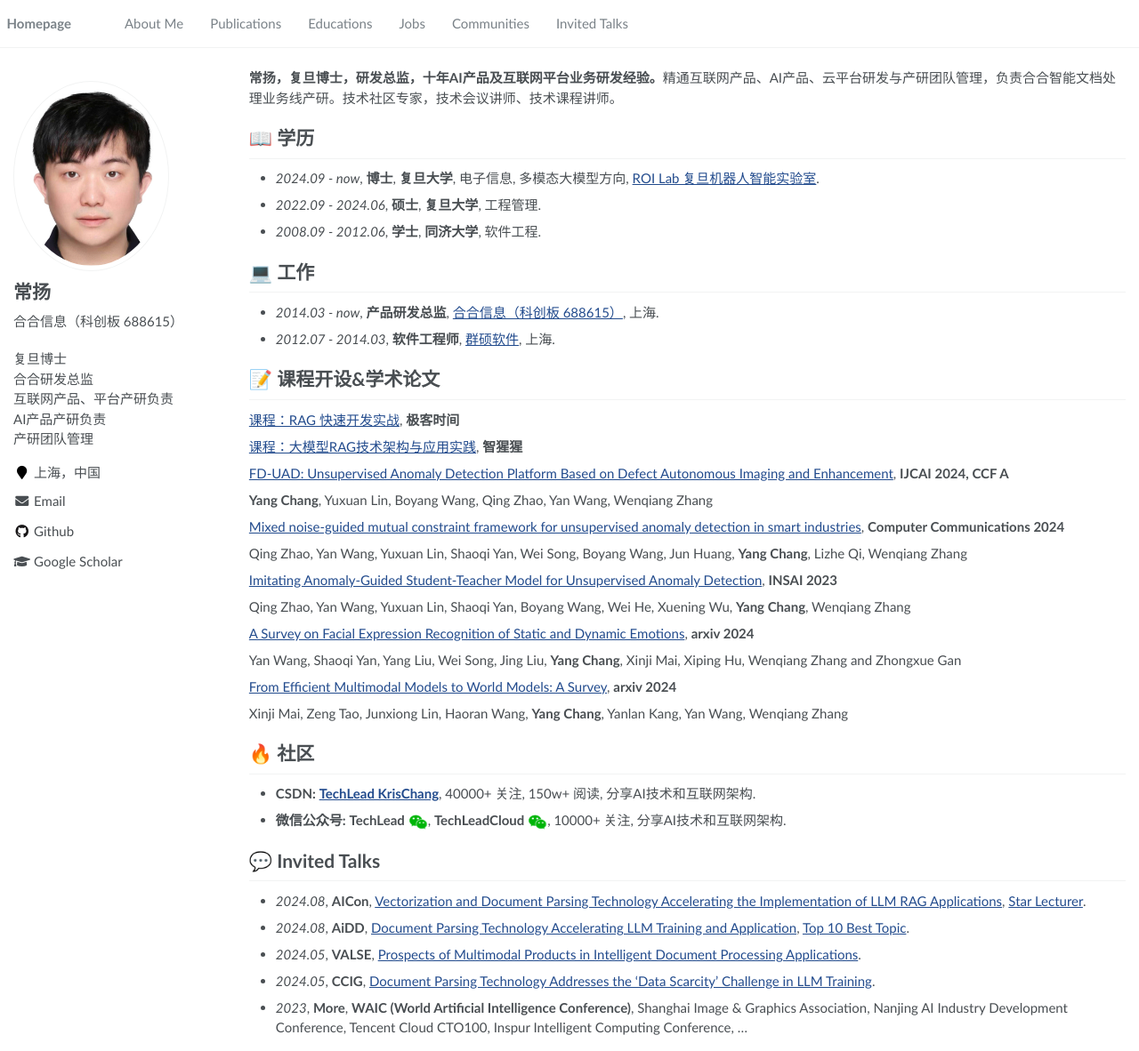
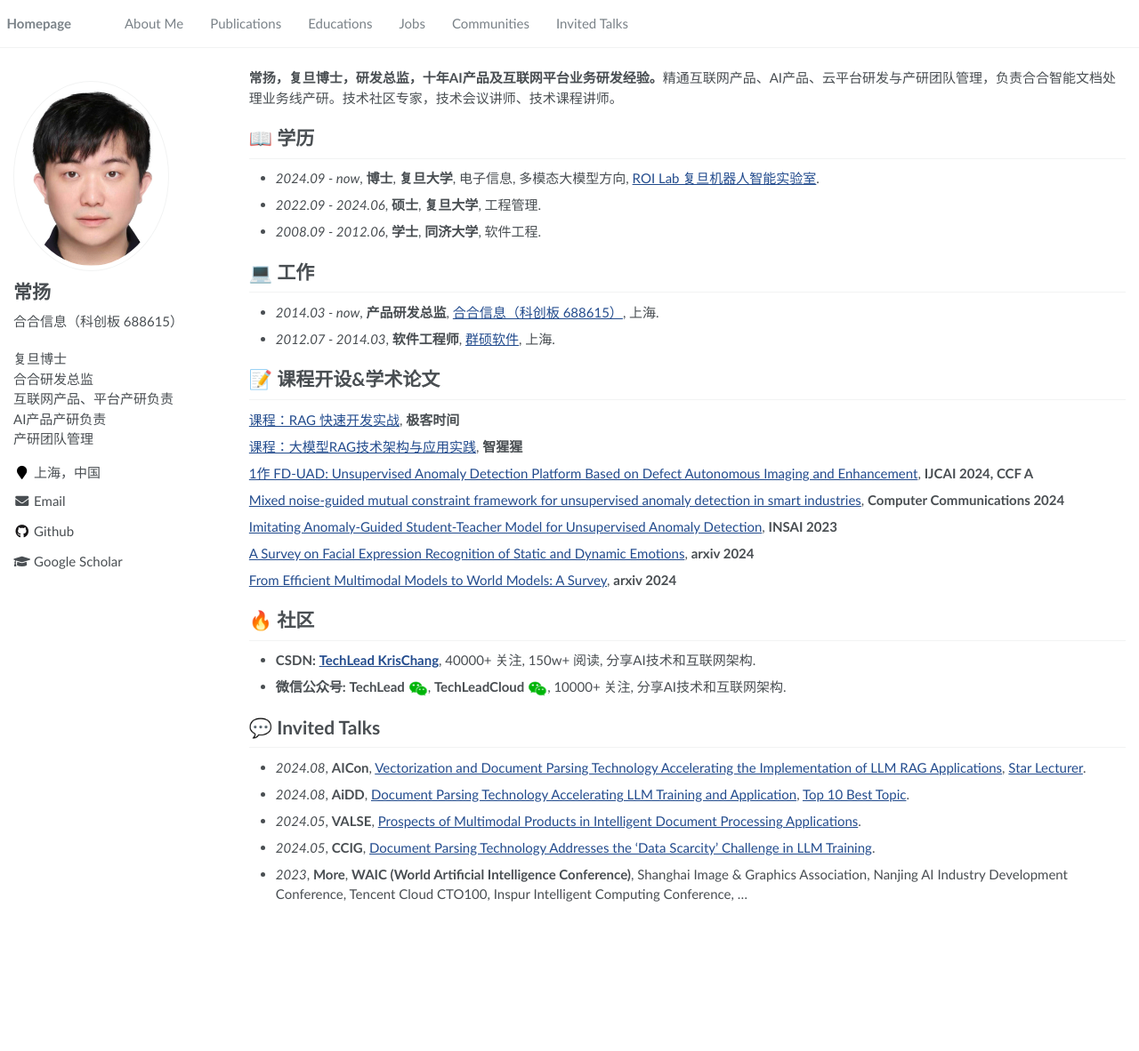
Before and after one commit to yangchangcy/yangchangcy.github.io, a Jekyll site: the page built from _pages/about.md, in a window 1280 px wide and 1182 px high. Shown: the whole window at 89% size. Built offline with Jekyll 4.4.1, drawn with Linux system fonts in a browser that asks for light colours.

Commit message:
Update about.md

```diff
--- a/_pages/about.md
+++ b/_pages/about.md
@@ -37,26 +37,16 @@
 
 [课程：大模型RAG技术架构与应用实践](https://aiorang.com/c/ZWEzZWIzODFhOWJiZGUxMDc5YzM=), **智猩猩**
 
-[FD-UAD: Unsupervised Anomaly Detection Platform Based on Defect Autonomous Imaging and Enhancement](https://www.ijcai.org/proceedings/2024/0993.pdf), **IJCAI 2024, CCF A**
-
-**Yang Chang**, Yuxuan Lin, Boyang Wang, Qing Zhao, Yan Wang, Wenqiang Zhang
+[1作 FD-UAD: Unsupervised Anomaly Detection Platform Based on Defect Autonomous Imaging and Enhancement](https://www.ijcai.org/proceedings/2024/0993.pdf), **IJCAI 2024, CCF A**
 
 [Mixed noise-guided mutual constraint framework for unsupervised anomaly detection in smart industries](https://www.sciencedirect.com/science/article/pii/S0140366423004723), **Computer Communications 2024**
 
-Qing Zhao, Yan Wang, Yuxuan Lin, Shaoqi Yan, Wei Song, Boyang Wang, Jun Huang, **Yang Chang**, Lizhe Qi, Wenqiang Zhang
-
 [Imitating Anomaly-Guided Student-Teacher Model for Unsupervised Anomaly Detection](), **INSAI 2023**
-
-Qing Zhao, Yan Wang, Yuxuan Lin, Shaoqi Yan, Boyang Wang, Wei He, Xuening Wu, **Yang Chang**, Wenqiang Zhang
 
 [A Survey on Facial Expression Recognition of Static and Dynamic Emotions](https://arxiv.org/abs/2408.15777), **arxiv 2024**
 
-Yan Wang, Shaoqi Yan, Yang Liu, Wei Song, Jing Liu, **Yang Chang**, Xinji Mai, Xiping Hu, Wenqiang Zhang and Zhongxue Gan
-
 
 [From Efficient Multimodal Models to World Models: A Survey](https://arxiv.org/abs/2407.00118), **arxiv 2024**
-
-Xinji Mai, Zeng Tao, Junxiong Lin, Haoran Wang, **Yang Chang**, Yanlan Kang, Yan Wang, Wenqiang Zhang
 
 # 🔥 社区
 
```
